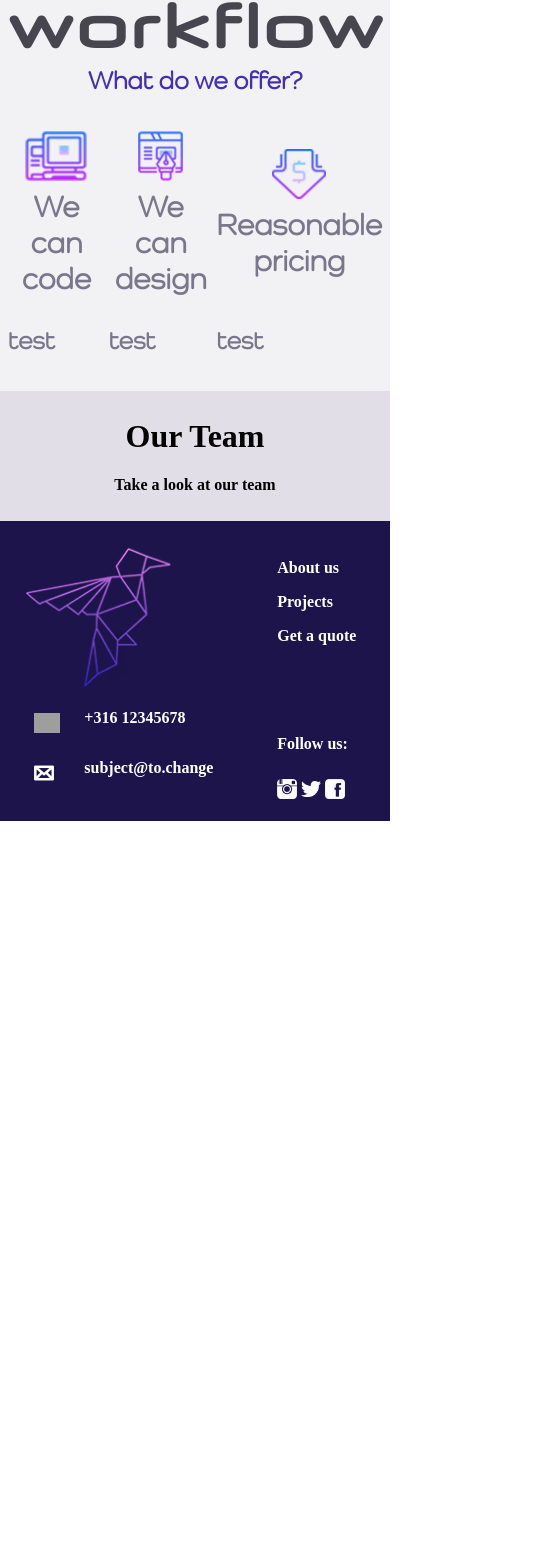
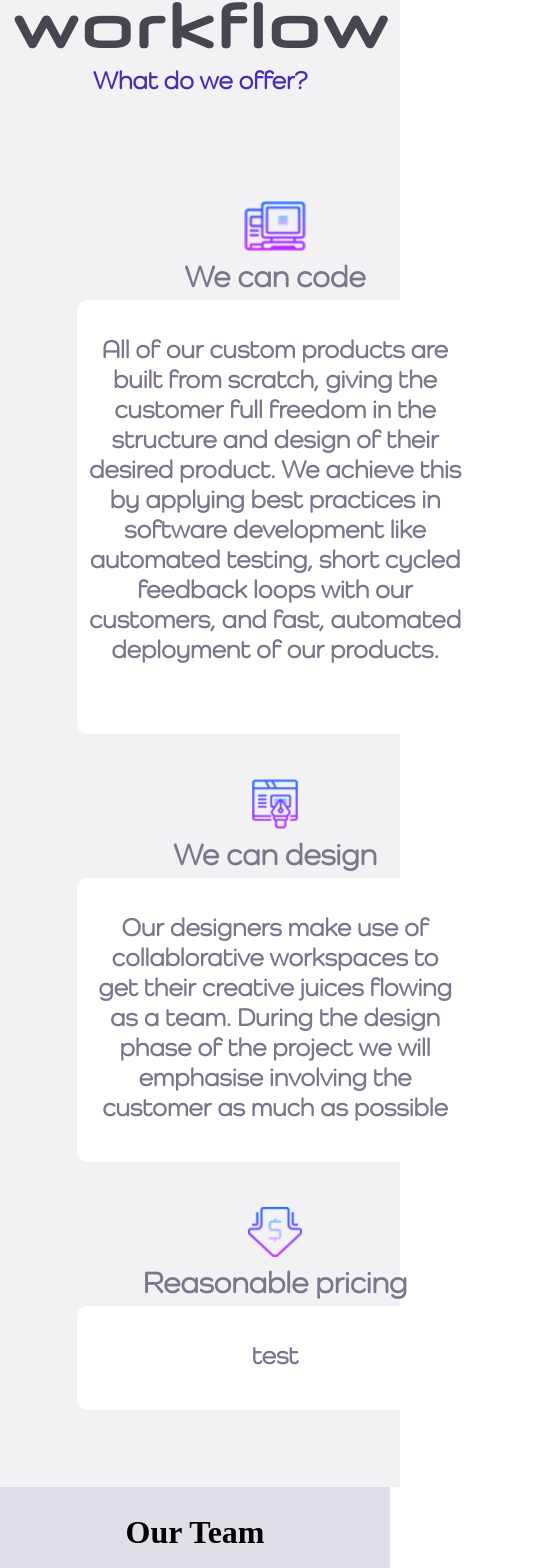
Before and after one commit to Zephyr-IT/company-website, a React (Create React App) app in the folder frontend/: page / in a window 390 px wide. Shown: the part 1312-2880 px from the top of the page, 545 px wide, since content can reach past the window. Before the commit the page ends 2133 px from the top, so only its background shows below. Built offline with nearby package versions, Linux system fonts and the light colour scheme; grey boxes are pictures that could not be loaded.

Commit message:
responsive table design

```diff
--- a/frontend/src/components/home/workflow/workflow.css
+++ b/frontend/src/components/home/workflow/workflow.css
@@ -4,6 +4,7 @@
   background: rgb(242, 241, 244);
   padding: 5px;
   text-align: center;
+  width: 100%;
 }
 
 .our-workflow {
@@ -25,13 +26,33 @@
   font-size: 30px;
   color: rgb(122, 119, 140);
   line-height: 1.2;
-  width: 30%;
+  height: 90px;
 }
 
 .text-info {
   font-family: "Como";
-  text-align: left;
+  text-align: center;
+  vertical-align: text-top;
   font-size: 25px;
   color: rgb(122, 119, 140);
   line-height: 1.2;
+  padding: 3%;
+  background: white;
+  border-radius: 10px;
 }
+
+.tableCol {
+  width: 400px;
+  margin: 20px;
+}
+
+#tableAlign {
+  margin-left: auto;
+  margin-right: auto;
+}
+
+.flexTable {
+  display: flex;
+  flex-wrap: wrap;
+  padding: 3rem;
+}
--- a/frontend/src/components/home/workflow/workflow.js
+++ b/frontend/src/components/home/workflow/workflow.js
@@ -9,31 +9,63 @@ const Workflow = () => {
       <h1 className="our-workflow">This is our workflow</h1>
       <h4 className="workflow-sub">What do we offer?</h4>
 
-      <table>
-        <tr>
-          <th className="table-header">
+      <table id="tableAlign">
+        <div className="flexTable">
+          <table className="tableCol">
+            <tr className="table-header">
+              <td>
                 <img src={code} alt="code" height="50px" />
                 <br />
                 We can code
-          </th>
-          <th className="table-header">
+              </td>
+            </tr>
+            <tr>
+              <td className="text-info">
+                <p>
+                  All of our custom products are built from scratch, giving the
+                  customer full freedom in the structure and design of their
+                  desired product. We achieve this by applying best practices in
+                  software development like automated testing, short cycled
+                  feedback loops with our customers, and fast, automated
+                  deployment of our products.
+                </p>
+              </td>
+            </tr>
+          </table>
+          <table className="tableCol">
+            <tr className="table-header">
+              <td>
                 <img src={design} alt="design" height="50px" />
                 <br />
                 We can design
-          </th>
-          <th className="table-header">
+              </td>
+            </tr>
+            <tr>
+              <td className="text-info">
+                <p>
+                  Our designers make use of collablorative workspaces to get
+                  their creative juices flowing as a team. During the design
+                  phase of the project we will emphasise involving the customer
+                  as much as possible
+                </p>
+              </td>
+            </tr>
+          </table>
+          <table className="tableCol">
+            <tr className="table-header">
+              <td>
                 <img src={price} alt="price" height="50px" />
                 <br />
                 Reasonable pricing
-          </th>
+              </td>
             </tr>
             <tr>
               <td className="text-info">
                 <p>test</p>
               </td>
-          <td className="text-info">test</td>
-          <td className="text-info">test</td>
             </tr>
+          </table>
+        </div>
       </table>
     </div>
   );
```
Lines whose indentation alone changed are shown as unchanged.
